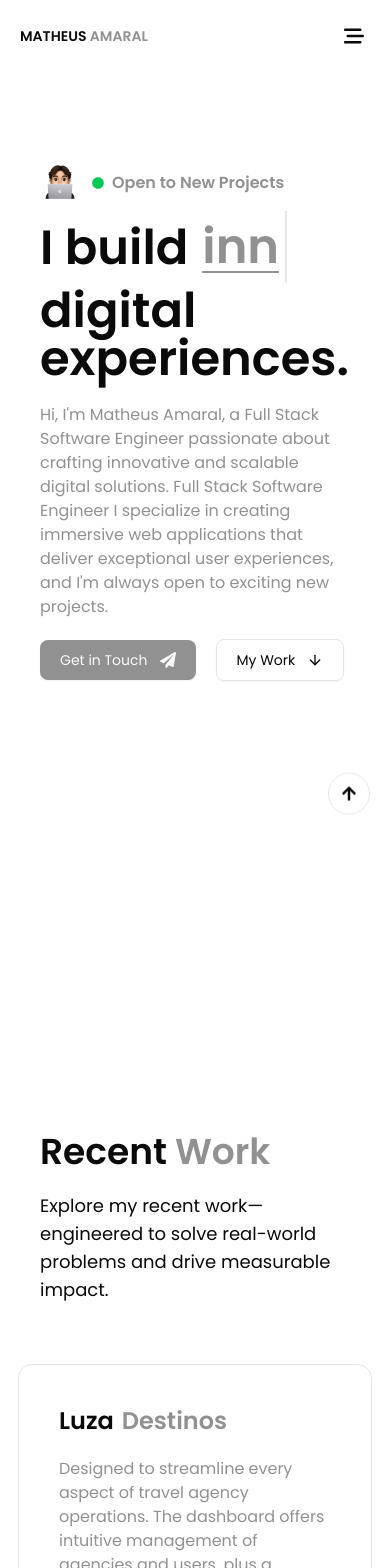
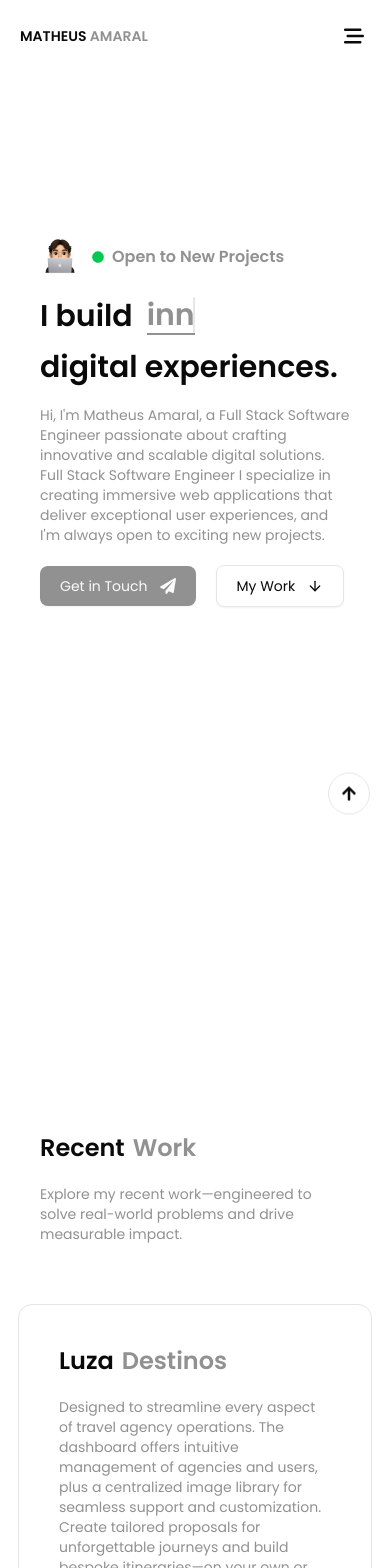
Before and after one commit to MatheuscAmaral/mtxPortfolio, a React (Vite) app in the folder portfolio/: page / in a window 390 px wide. Shown: the top 1568 px of the page. Built offline with nearby package versions, Linux system fonts and the light colour scheme.

Commit message:
fix: corrigindo responsividade

```diff
--- a/portfolio/src/components/TypeWritter.tsx
+++ b/portfolio/src/components/TypeWritter.tsx
@@ -33,50 +33,27 @@ const TypeWritter = ({
     }
 
     return () => clearTimeout(timeout);
-  }, [
-    displayWord,
-    isDeleting,
-    words,
-    wordIndex,
-    typingSpeed,
-    deletingSpeed,
-    pauseDuration,
-  ]);
+  }, [displayWord, isDeleting, words, wordIndex, typingSpeed, deletingSpeed, pauseDuration]);
 
   return (
     <motion.h1
       initial={{ opacity: 0, y: 20 }}
       animate={{ opacity: 1, y: 0 }}
       transition={{ delay: 0.3, duration: 0.6, ease: "easeOut" }}
-      className="
-        w-full
-        flex
-        flex-wrap
-        gap-3.5
-        items-center
-        text-5xl
-        font-semibold
-        whitespace-normal
-        break-words
-      "
+      className={
+        "w-full flex flex-wrap gap-3.5 items-center font-semibold text-3xl md:text-4xl xl:text-5xl " +
+        "whitespace-normal break-words transition-all duration-500 ease-out"
+      }
     >
       {prefix}
       <span
-        className="
-          relative
-          inline-flex
-          items-center
-          gap-2
-          text-primary
-          border-b-2
-          border-current
-          font-bold
-          whitespace-nowrap
-        "
+        className={
+          "relative inline-flex items-center gap-2 text-primary border-b-2 border-current font-bold whitespace-nowrap"
+        }
       >
         {displayWord}
         <motion.span
-          className="absolute -right-2 bottom- w-0.5 h-18 bg-current"
+          className="absolute right-0 bottom-0 w-[2px] h-full bg-current"
           initial={{ opacity: 0 }}
           animate={{ opacity: [0, 1, 0] }}
           transition={{ repeat: Infinity, duration: 1 }}
--- a/portfolio/src/index.css
+++ b/portfolio/src/index.css
@@ -165,6 +165,6 @@ body.dark {
     @apply size-4;
   }
   .scroll-button {
-    @apply rounded-full border p-3 hover:bg-secondary fixed bottom-5 right-5 animate-bounce z-40;
+    @apply rounded-full border p-3 bg-background hover:bg-secondary fixed bottom-5 right-5 animate-bounce z-40;
   }
 }
--- a/portfolio/src/pages/Contact.tsx
+++ b/portfolio/src/pages/Contact.tsx
@@ -65,17 +65,17 @@ const Contact = () => {
     >
       <div>
         <motion.h1
-          className="flex items-center gap-2 text-4xl font-bold mb-5"
+          className="flex items-center gap-2 text-2xl md:text-4xl font-bold mb-5"
           variants={itemVariants}
         >
           <p>{t('contact_title_contact')}</p>
           <p className="text-primary">{t('contact_title_me')}</p>
         </motion.h1>
-        <motion.p className="text-lg mb-5 text-start" variants={itemVariants}>
+        <motion.p className="text-sm md:text-lg mb-5 text-start text-primary" variants={itemVariants}>
           {t('contact_intro')}{' '}
           <label
             htmlFor="name"
-            className="text-primary underline hover:text-primary/80 cursor-pointer"
+            className="underline hover:text-primary/80 cursor-pointer"
           >
             {t('contact_cta')}
           </label>
@@ -87,7 +87,7 @@ const Contact = () => {
         onSubmit={sendEmail}
         className="flex flex-col gap-5 w-full"
       >
-        <motion.div variants={itemVariants} className="flex w-full gap-5">
+        <motion.div variants={itemVariants} className="flex flex-col md:flex-row w-full gap-5">
           <motion.div
             variants={itemVariants}
             className="flex flex-col gap-2 items-start pb-4 w-full"
--- a/portfolio/src/pages/Home.tsx
+++ b/portfolio/src/pages/Home.tsx
@@ -54,7 +54,7 @@ const Home = () => {
       />
 
       <motion.div className="flex flex-col gap-3 items-start" variants={itemVariants}>
-        <motion.p className="text-md text-start text-primary">
+        <motion.p className="text-sm md:text-lg text-start text-primary">
           {t('intro_paragraph_1')} <span className="text-primary">{t('full_stack_software_engineer')}</span> {t('intro_paragraph_2')}
         </motion.p>
       </motion.div>
--- a/portfolio/src/pages/Projects.tsx
+++ b/portfolio/src/pages/Projects.tsx
@@ -33,13 +33,13 @@ const Projects = () => {
     >
       <div>
         <motion.h1
-          className="flex items-center gap-2 text-4xl font-bold mb-5"
+          className="flex items-center gap-2 text-2xl md:text-4xl font-bold mb-5"
           variants={itemVariants}
         >
           <p>{t('projects_title_recent')}</p>
           <span className="text-primary">{t('projects_title_work')}</span>
         </motion.h1>
-        <motion.p className="text-lg mb-5" variants={itemVariants}>
+        <motion.p className="text-sm md:text-lg mb-5 text-primary" variants={itemVariants}>
           {t('projects_intro')}
         </motion.p>
       </div>
@@ -66,7 +66,7 @@ const Projects = () => {
                   <p>{firstWord}</p>
                   <p className="text-primary">{secondWord}</p>
                 </motion.span>
-                <motion.p className="text-md text-primary" variants={itemVariants}>
+                <motion.p className="text-sm md:text-md text-primary" variants={itemVariants}>
                   {t(project.descriptionKey)}
                 </motion.p>
 
@@ -111,7 +111,6 @@ const Projects = () => {
                 className="size-120 h-auto rounded-md"
                 variants={itemVariants}
                 initial={{ scale: 1 }}
-                whileHover={{ scale: 1.05, rotate: -2 }}
               />
             </motion.div>
           );
--- a/portfolio/src/pages/Skills.tsx
+++ b/portfolio/src/pages/Skills.tsx
@@ -30,16 +30,16 @@ const Skills = () => {
       viewport={{ once: true, amount: 0.2 }}
     >
       <motion.div className="flex flex-col items-start gap-2" variants={containerVariants}>
-        <motion.h1 className="flex items-center gap-2 text-4xl font-bold mb-5" variants={itemVariants}>
+        <motion.h1 className="flex items-center gap-2 text-2xl md:text-4xl font-bold mb-5" variants={itemVariants}>
           <p>{t('skills_title_technologies')}</p>
           <span className="text-primary">{t('skills_title_tools')}</span>
         </motion.h1>
-        <motion.p className="text-md text-start text-primary" variants={itemVariants}>
+        <motion.p className="text-sm md:text-lg text-start text-primary" variants={itemVariants}>
           {t('skills_intro')}
         </motion.p>
       </motion.div>
 
-      <motion.div className="grid grid-cols-2 md:grid-cols-3 xl:grid-cols-4 gap-10 w-full" variants={containerVariants}>
+      <motion.div className="grid md:grid-cols-2 lg:grid-cols-3 xl:grid-cols-4 gap-10 w-full" variants={containerVariants}>
         {stacks.map((stack) => (
           <motion.div
             key={stack.nameKey}
```
Also changed, not shown: portfolio/vercel.json, 2 other files (tests, documents, lock files or other folders).
